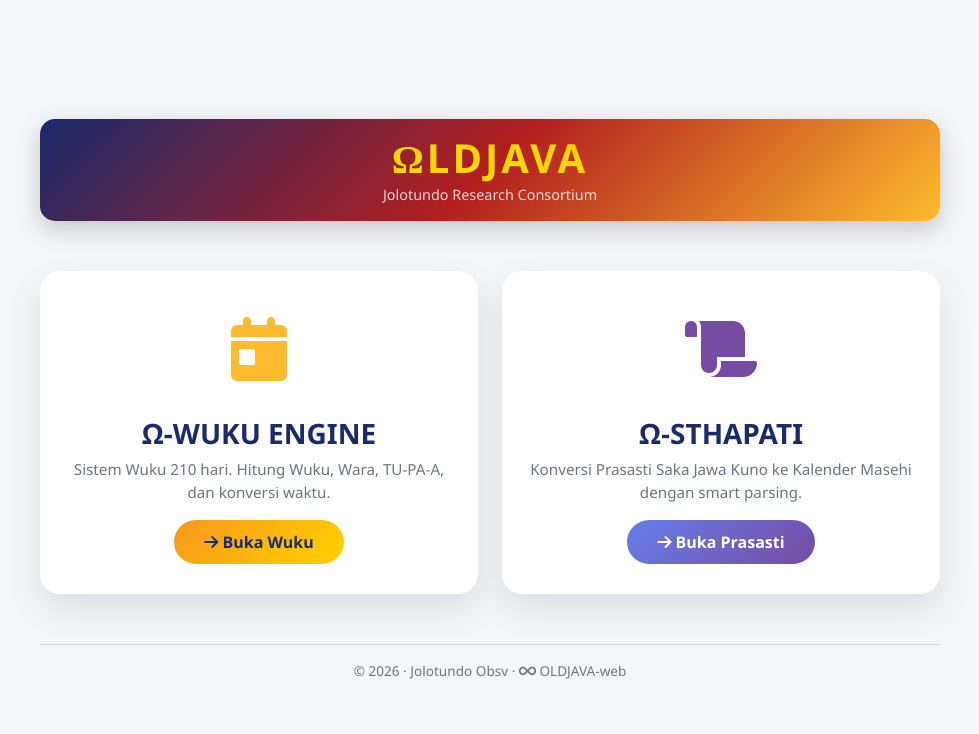
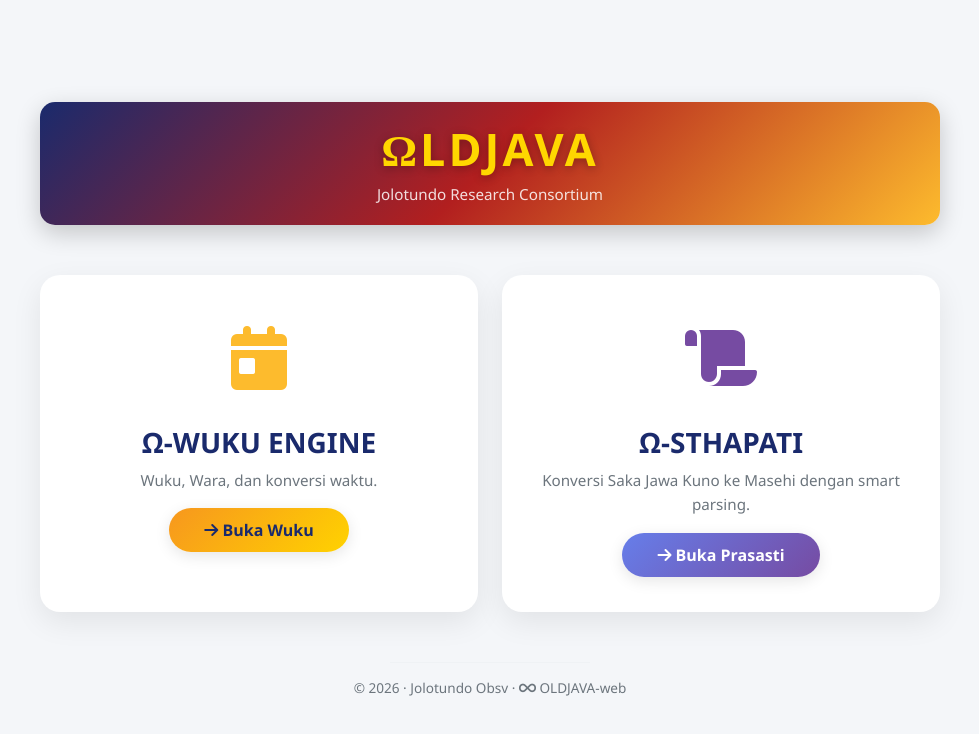
Before and after one commit to rakawi182/OLDJAVA-web, a plain HTML site: page index.html in a window 1280 px wide. Shown: the whole page, without its empty margins (150-1129 px from the left). Drawn offline with nearby package versions, Linux system fonts and the light colour scheme.

Commit message:
Add files via upload

```diff
--- a/index.html
+++ b/index.html
@@ -17,9 +17,15 @@
             align-items: center;
             padding: 20px;
         }
+        .container-custom {
+            max-width: 900px;
+            width: 100%;
+        }
+
+        /* Header dengan gradasi (seperti sebelumnya) */
         .navbar-custom {
             background: linear-gradient(135deg, #1a2a6c, #b21f1f, #fdbb2d);
-            padding: 15px 0;
+            padding: 20px 0;
             width: 100%;
             text-align: center;
             margin-bottom: 50px;
@@ -30,32 +36,36 @@
             color: #ffd700;
             font-weight: bold;
             margin: 0;
-            font-size: 2.5rem;
+            font-size: 2.8rem;
             letter-spacing: 3px;
+            text-shadow: 0 2px 10px rgba(0,0,0,0.3);
         }
         .navbar-custom h1 .omega {
             font-family: 'Times New Roman', serif;
-            font-weight: bold;
+            font-weight: 900;
         }
         .navbar-custom small {
-            color: rgba(255,255,255,0.8);
+            color: rgba(255,255,255,0.85);
             display: block;
             font-weight: 300;
-            font-size: 0.9rem;
+            font-size: 0.95rem;
+            margin-top: 4px;
         }
+
+        /* Kartu aplikasi (tanpa glassmorphism, dengan shadow halus) */
         .card-app {
             border: none;
             border-radius: 20px;
-            box-shadow: 0 15px 35px rgba(0,0,0,0.1);
+            box-shadow: 0 10px 30px rgba(0,0,0,0.08);
             transition: transform 0.3s ease, box-shadow 0.3s ease;
             height: 100%;
             background: white;
-            padding: 30px 20px;
+            padding: 35px 25px;
             text-align: center;
         }
         .card-app:hover {
-            transform: translateY(-10px);
-            box-shadow: 0 20px 45px rgba(0,0,0,0.15);
+            transform: translateY(-8px);
+            box-shadow: 0 20px 40px rgba(0,0,0,0.12);
         }
         .card-app .icon {
             font-size: 4rem;
@@ -71,22 +81,23 @@
         .card-app p {
             color: #6c757d;
             font-size: 0.95rem;
+            line-height: 1.6;
         }
+
+        /* Tombol */
         .btn-app {
-            background: linear-gradient(135deg, #667eea, #764ba2);
             border: none;
-            color: white;
-            padding: 10px 30px;
+            padding: 10px 35px;
             border-radius: 50px;
             font-weight: 600;
-            transition: all 0.2s;
+            transition: all 0.3s ease;
             text-decoration: none;
             display: inline-block;
+            box-shadow: 0 4px 15px rgba(0,0,0,0.1);
         }
         .btn-app:hover {
             transform: scale(1.05);
-            color: white;
-            box-shadow: 0 5px 15px rgba(102, 126, 234, 0.4);
+            box-shadow: 0 8px 25px rgba(0,0,0,0.15);
         }
         .btn-wuku {
             background: linear-gradient(135deg, #f7971e, #ffd200);
@@ -94,17 +105,33 @@
         }
         .btn-wuku:hover {
             color: #1a2a6c;
-            box-shadow: 0 5px 15px rgba(247, 151, 30, 0.4);
         }
+        .btn-sthapati {
+            background: linear-gradient(135deg, #667eea, #764ba2);
+            color: white;
+        }
+        .btn-sthapati:hover {
+            color: white;
+        }
+
+        /* Footer sederhana */
         footer {
             margin-top: 50px;
             color: #6c757d;
             font-size: 0.85rem;
             text-align: center;
+            width: 100%;
         }
-        .container-custom {
-            max-width: 900px;
-            width: 100%;
+        footer hr {
+            border: 0;
+            border-top: 1px solid #dee2e6;
+            max-width: 200px;
+            margin: 0 auto 15px;
+        }
+
+        @media (max-width: 576px) {
+            .navbar-custom h1 { font-size: 2.2rem; }
+            .card-app .icon { font-size: 3.2rem; }
         }
     </style>
 </head>
@@ -124,7 +151,7 @@
             <div class="card-app">
                 <div class="icon icon-wuku"><i class="fas fa-calendar-day"></i></div>
                 <h3>Ω-WUKU ENGINE</h3>
-                <p>Sistem Wuku 210 hari. Hitung Wuku, Wara, TU-PA-A, dan konversi waktu.</p>
+                <p>Wuku, Wara, dan konversi waktu.</p>
                 <a href="wuku.html" class="btn-app btn-wuku"><i class="fas fa-arrow-right"></i> Buka Wuku</a>
             </div>
         </div>
@@ -134,8 +161,8 @@
             <div class="card-app">
                 <div class="icon icon-sthapati"><i class="fas fa-scroll"></i></div>
                 <h3>Ω-STHAPATI</h3>
-                <p>Konversi Prasasti Saka Jawa Kuno ke Kalender Masehi dengan smart parsing.</p>
-                <a href="sthapati.html" class="btn-app"><i class="fas fa-arrow-right"></i> Buka Prasasti</a>
+                <p>Konversi Saka Jawa Kuno ke Masehi dengan smart parsing.</p>
+                <a href="sthapati.html" class="btn-app btn-sthapati"><i class="fas fa-arrow-right"></i> Buka Prasasti</a>
             </div>
         </div>
     </div>
```
